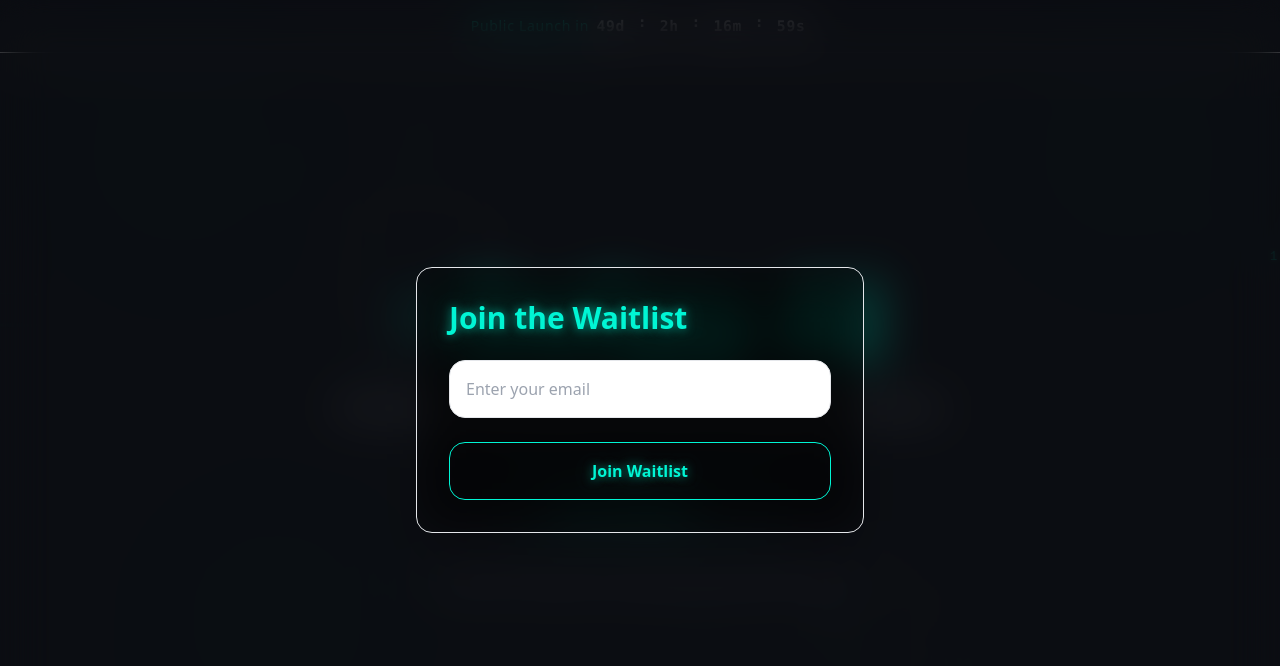
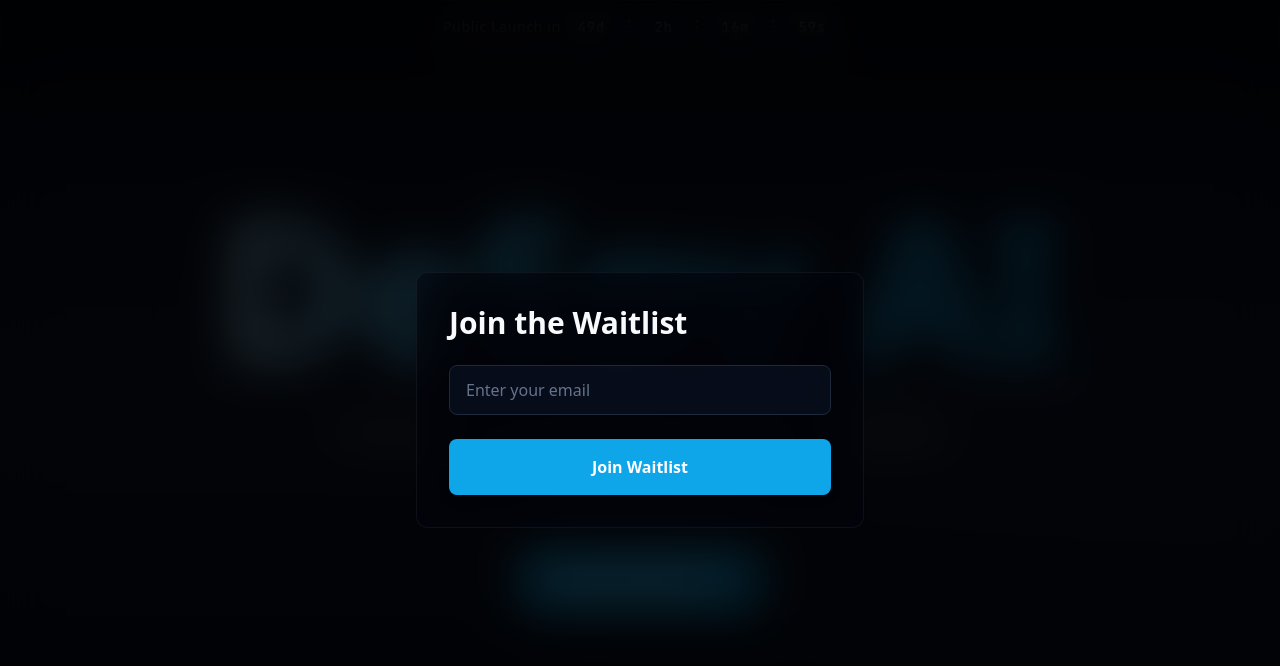
Before and after one commit to devjohxylon/despy-ai, a React (Vite) app: page /settings in a window 1280 px wide. Both pictures are taken after a click on the button "Join the Waitlist". Shown: the top 666 px of the page. Built offline with nearby package versions, Linux system fonts and the light colour scheme.

Commit message:
Update landing page with waitlist section. 2.0

```diff
--- a/index.html
+++ b/index.html
@@ -1,11 +1,15 @@
-<!doctype html>
+<!DOCTYPE html>
 <html lang="en" class="dark">
   <head>
     <meta charset="UTF-8" />
     <meta name="viewport" content="width=device-width, initial-scale=1.0" />
-    <title>DeSpy AI Dashboard</title>
+    <meta name="description" content="DeSpy AI - Enterprise-Grade Web3 Security & Liquidity Protection Platform" />
+    <link rel="preconnect" href="https://fonts.googleapis.com" />
+    <link rel="preconnect" href="https://fonts.gstatic.com" crossorigin />
+    <link href="https://fonts.googleapis.com/css2?family=Inter:wght@400;500;600;700&family=JetBrains+Mono:wght@400;500&display=swap" rel="stylesheet" />
+    <title>DeSpy AI | Web3 Security Platform</title>
   </head>
-  <body class="bg-primary text-text-primary">
+  <body class="bg-primary text-gray-50 antialiased">
     <div id="root"></div>
     <script type="module" src="/src/main.jsx"></script>
   </body>
--- a/src/App.jsx
+++ b/src/App.jsx
@@ -1,98 +1,7 @@
 import { motion, AnimatePresence } from 'framer-motion'
 import { useState, useEffect } from 'react'
-import { ChevronRight, Shield, Lock, Eye, ShieldAlert } from 'lucide-react'
+import { ChevronRight } from 'lucide-react'
 import toast, { Toaster } from 'react-hot-toast'
-
-const DigitalRain = () => {
-  useEffect(() => {
-    const chars = '01'.split('')
-    const rain = document.querySelector('.digital-rain')
-    const createRainDrop = () => {
-      const column = document.createElement('div')
-      column.className = 'rain-column'
-      column.style.left = `${Math.random() * 100}%`
-      column.textContent = chars[Math.floor(Math.random() * chars.length)]
-      rain.appendChild(column)
-      setTimeout(() => rain.removeChild(column), 3000)
-    }
-    const interval = setInterval(createRainDrop, 100)
-    return () => clearInterval(interval)
-  }, [])
-  return <div className="digital-rain" />
-}
-
-const ParticleEffect = () => {
-  return (
-    <div className="particle-container">
-      {[...Array(30)].map((_, i) => (
-        <div
-          key={i}
-          className={`particle particle-${i + 1}`}
-          style={{
-            '--x': `${Math.random() * 100}%`,
-            '--y': `${Math.random() * 100}%`,
-            '--duration': `${Math.random() * 20 + 10}s`,
-            '--delay': `${Math.random() * 5}s`,
-          }}
-        />
-      ))}
-    </div>
-  )
-}
-
-const FloatingIcons = () => {
-  return (
-    <div className="absolute inset-0 overflow-hidden pointer-events-none">
-      <motion.div
-        className="absolute top-1/4 left-1/4 opacity-10"
-        animate={{
-          y: [0, -20, 0],
-          rotate: [0, 5, -5, 0],
-          scale: [1, 1.1, 1],
-        }}
-        transition={{
-          duration: 6,
-          repeat: Infinity,
-          ease: "easeInOut"
-        }}
-      >
-        <Shield size={200} strokeWidth={0.5} />
-      </motion.div>
-      <motion.div
-        className="absolute top-2/3 right-1/4 opacity-10"
-        animate={{
-          y: [0, 20, 0],
-          rotate: [0, -5, 5, 0],
-          scale: [1, 1.1, 1],
-        }}
-        transition={{
-          duration: 7,
-          repeat: Infinity,
-          ease: "easeInOut",
-          delay: 1
-        }}
-      >
-        <Lock size={150} strokeWidth={0.5} />
-      </motion.div>
-      <motion.div
-        className="absolute top-1/3 right-1/3 opacity-10"
-        animate={{
-          y: [0, -15, 0],
-          rotate: [0, 5, -5, 0],
-          scale: [1, 1.05, 1],
-        }}
-        transition={{
-          duration: 5,
-          repeat: Infinity,
-          ease: "easeInOut",
-          delay: 2
-        }}
-      >
-        <Eye size={100} strokeWidth={0.5} />
-      </motion.div>
-    </div>
-  )
-}
 
 export default function Home() {
   const [isModalOpen, setIsModalOpen] = useState(false)
@@ -140,22 +49,17 @@ export default function Home() {
 
     setIsSubmitting(true)
     try {
-      const response = await fetch('/api/waitlist', {
-        method: 'POST',
-        headers: { 'Content-Type': 'application/json' },
-        body: JSON.stringify({ email })
-      })
-      if (!response.ok) throw new Error('Submission failed')
+      await new Promise(resolve => setTimeout(resolve, 1000))
       toast.success('Joined waitlist successfully!', {
         duration: 3000,
-        style: { background: '#1a202c', color: '#e2e8f0' }
+        style: { background: '#141B2D', color: '#F8FAFC' }
       })
       setIsModalOpen(false)
       setEmail('')
     } catch (error) {
       toast.error('Failed to join waitlist. Try again.', {
         duration: 3000,
-        style: { background: '#1a202c', color: '#e2e8f0' }
+        style: { background: '#141B2D', color: '#F8FAFC' }
       })
     } finally {
       setIsSubmitting(false)
@@ -163,43 +67,41 @@ export default function Home() {
   }
 
   return (
-    <div className="min-h-screen bg-primary text-gray-100 relative overflow-hidden font-sans perspective-1000">
+    <div className="min-h-screen bg-gradient-to-b from-gray-950 via-gray-900 to-gray-950 text-gray-50 relative overflow-hidden font-sans">
       <Toaster position="top-center" />
 
-      {/* Cybersecurity Background Effects */}
-      <div className="absolute inset-0 overflow-hidden">
-        <div className="hex-grid" />
-        <DigitalRain />
-        <div className="absolute -inset-[10px] opacity-30">
-          <div className="absolute top-0 -left-4 w-96 h-96 bg-cyan-500 rounded-full mix-blend-screen filter blur-3xl opacity-30 animate-blob"></div>
-          <div className="absolute top-0 -right-4 w-96 h-96 bg-purple-500 rounded-full mix-blend-screen filter blur-3xl opacity-30 animate-blob animation-delay-2000"></div>
-          <div className="absolute -bottom-8 left-20 w-96 h-96 bg-emerald-500 rounded-full mix-blend-screen filter blur-3xl opacity-30 animate-blob animation-delay-4000"></div>
-        </div>
-        <ParticleEffect />
-        <FloatingIcons />
+      {/* Subtle gradient overlay */}
+      <div className="absolute inset-0">
+        <div className="absolute inset-0 bg-gradient-radial from-blue-950/20 via-transparent to-transparent" />
+        <div className="absolute inset-0 bg-[radial-gradient(ellipse_at_bottom_right,_var(--tw-gradient-stops))] from-blue-900/10 via-transparent to-transparent" />
       </div>
 
       {/* Content */}
-      <div className="relative min-h-screen flex flex-col items-center justify-center px-4">
+      <div className="relative min-h-screen flex flex-col items-center justify-center px-4 py-16">
         {/* Countdown Banner */}
         <motion.div
           initial={{ y: -100, opacity: 0 }}
           animate={{ y: 0, opacity: 1 }}
           transition={{ duration: 0.8, ease: "easeOut" }}
-          className="fixed top-0 left-0 w-full bg-secondary/40 backdrop-blur-md text-center py-3 z-50 border-b border-accent/20"
+          className="fixed top-0 left-0 w-full glass-panel py-3 z-50"
         >
-          <div className="text-sm font-light tracking-wider">
-            <span className="text-accent neon-text">Public Launch in </span>
-            <motion.span
-              className="font-mono font-bold text-white inline-flex gap-1"
-              animate={{ scale: [1, 1.05, 1] }}
-              transition={{ duration: 1, repeat: Infinity, ease: "easeInOut" }}
-            >
-              <span className="bg-secondary/50 px-2 py-1 rounded">{timeLeft.days}d</span>:
-              <span className="bg-secondary/50 px-2 py-1 rounded">{timeLeft.hours}h</span>:
-              <span className="bg-secondary/50 px-2 py-1 rounded">{timeLeft.minutes}m</span>:
-              <span className="bg-secondary/50 px-2 py-1 rounded">{timeLeft.seconds}s</span>
-            </motion.span>
+          <div className="container mx-auto px-4">
+            <div className="text-sm font-light tracking-wider text-center">
+              <span className="text-gray-300">Public Launch in </span>
+              <motion.span
+                className="font-mono font-medium text-white inline-flex gap-2"
+                animate={{ scale: [1, 1.01, 1] }}
+                transition={{ duration: 2, repeat: Infinity, ease: "easeInOut" }}
+              >
+                <span className="bg-gray-900/50 px-3 py-1 rounded">{timeLeft.days}d</span>
+                <span className="text-gray-400">:</span>
+                <span className="bg-gray-900/50 px-3 py-1 rounded">{timeLeft.hours}h</span>
+                <span className="text-gray-400">:</span>
+                <span className="bg-gray-900/50 px-3 py-1 rounded">{timeLeft.minutes}m</span>
+                <span className="text-gray-400">:</span>
+                <span className="bg-gray-900/50 px-3 py-1 rounded">{timeLeft.seconds}s</span>
+              </motion.span>
+            </div>
           </div>
         </motion.div>
 
@@ -208,43 +110,49 @@ export default function Home() {
           initial={{ opacity: 0, y: 20 }}
           animate={{ opacity: 1, y: 0 }}
           transition={{ duration: 1, ease: "easeOut" }}
-          className="text-center max-w-3xl mx-auto pt-16 relative z-10"
+          className="text-center max-w-4xl mx-auto relative z-10"
         >
           <motion.div
             initial={{ opacity: 0, scale: 0.9 }}
             animate={{ opacity: 1, scale: 1 }}
-            transition={{ duration: 1, delay: 0.2 }}
-            className="relative inline-block"
+            transition={{ duration: 1 }}
+            className="relative mb-8"
           >
-            <motion.div
-              className="flex items-center justify-center gap-3 mb-6"
-              animate={{ scale: [1, 1.02, 1] }}
-              transition={{ duration: 2, repeat: Infinity, ease: "easeInOut" }}
+            <motion.h1
+              className="text-8xl sm:text-[12rem] font-bold heading-gradient leading-none"
+              animate={{
+                textShadow: [
+                  "0 0 20px rgba(56, 189, 248, 0.2)",
+                  "0 0 40px rgba(56, 189, 248, 0.3)",
+                  "0 0 20px rgba(56, 189, 248, 0.2)"
+                ]
+              }}
+              transition={{
+                duration: 4,
+                repeat: Infinity,
+                ease: "easeInOut"
+              }}
             >
-              <ShieldAlert size={48} className="text-accent" />
-              <h1 className="text-7xl sm:text-8xl font-bold bg-gradient-to-r from-accent via-cyan-400 to-emerald-400 text-transparent bg-clip-text neon-text">
-                DeSpy AI
-              </h1>
-            </motion.div>
-            <div className="absolute -inset-4 bg-gradient-to-r from-accent to-emerald-400 opacity-20 blur-xl rounded-full"></div>
+              DeSpy AI
+            </motion.h1>
           </motion.div>
 
           <motion.p
-            className="text-xl sm:text-2xl text-gray-300 mb-12 max-w-2xl mx-auto leading-relaxed"
+            className="text-xl sm:text-3xl text-gray-400 mb-16 max-w-2xl mx-auto leading-relaxed"
             initial={{ opacity: 0, y: 20 }}
             animate={{ opacity: 1, y: 0 }}
             transition={{ duration: 1, delay: 0.4 }}
           >
-            Enterprise-Grade Web3 Security & Liquidity Protection
+            Enterprise-Grade Web3 Security & Liquidity Protection Platform
           </motion.p>
 
           <motion.button
-            className="cyber-button group relative bg-transparent text-accent px-10 py-5 rounded-lg font-semibold text-lg shadow-xl hover:shadow-accent/25 transition-all duration-500"
+            className="btn-primary group relative text-lg"
             whileHover={{ scale: 1.05 }}
-            whileTap={{ scale: 0.95 }}
+            whileTap={{ scale: 0.98 }}
             onClick={() => setIsModalOpen(true)}
           >
-            <span className="relative z-10 flex items-center gap-2 neon-text">
+            <span className="relative z-10 flex items-center gap-2">
               Join the Waitlist
               <motion.span
                 animate={{ x: [0, 4, 0] }}
@@ -254,26 +162,17 @@ export default function Home() {
               </motion.span>
             </span>
           </motion.button>
-
-          <motion.p
-            className="mt-8 text-gray-400 text-sm"
-            initial={{ opacity: 0 }}
-            animate={{ opacity: 1 }}
-            transition={{ duration: 1, delay: 0.6 }}
-          >
-            Be the first to experience next-generation blockchain security
-          </motion.p>
         </motion.div>
       </div>
 
-      {/* Enhanced Waitlist Modal */}
+      {/* Waitlist Modal */}
       <AnimatePresence>
         {isModalOpen && (
           <motion.div
             initial={{ opacity: 0 }}
             animate={{ opacity: 1 }}
             exit={{ opacity: 0 }}
-            className="fixed inset-0 bg-black/60 backdrop-blur-xl flex items-center justify-center z-50 p-4"
+            className="fixed inset-0 bg-black/80 backdrop-blur-xl flex items-center justify-center z-50 p-4"
             onClick={() => setIsModalOpen(false)}
           >
             <motion.div
@@ -281,27 +180,25 @@ export default function Home() {
               animate={{ scale: 1, opacity: 1, y: 0 }}
               exit={{ scale: 0.95, opacity: 0, y: 20 }}
               transition={{ duration: 0.4 }}
-              className="bg-secondary/90 backdrop-blur-xl p-8 rounded-2xl max-w-md w-full border border-accent/20 shadow-2xl"
+              className="glass-panel p-8 max-w-md w-full"
               onClick={e => e.stopPropagation()}
             >
-              <h2 className="text-3xl font-bold mb-6 neon-text">Join the Waitlist</h2>
+              <h2 className="text-3xl font-bold mb-6 text-gray-50">Join the Waitlist</h2>
               <form onSubmit={handleSubmit} className="space-y-6">
-                <div className="relative group">
+                <div className="relative">
                   <input
-                    id="email"
                     type="email"
                     value={email}
                     onChange={handleEmailChange}
-                    className="w-full px-4 py-4 bg-primary/50 border border-accent/20 rounded-xl text-white placeholder-gray-400 focus:outline-none focus:border-accent transition-all duration-300"
+                    className="input-field"
                     placeholder="Enter your email"
                     required
                   />
-                  <div className="absolute inset-0 rounded-xl bg-gradient-to-r from-accent to-emerald-400 opacity-0 group-hover:opacity-20 blur transition-opacity duration-300"></div>
                   {emailError && (
                     <motion.p
                       initial={{ opacity: 0, y: -10 }}
                       animate={{ opacity: 1, y: 0 }}
-                      className="text-red-400 text-sm mt-2"
+                      className="text-danger text-sm mt-2"
                     >
                       {emailError}
                     </motion.p>
@@ -310,13 +207,11 @@ export default function Home() {
                 <motion.button
                   type="submit"
                   disabled={isSubmitting}
-                  className="cyber-button group relative w-full bg-transparent border-accent text-accent px-6 py-4 rounded-xl font-semibold transition-all duration-300 disabled:opacity-50"
-                  whileHover={{ scale: 1.02 }}
-                  whileTap={{ scale: 0.98 }}
+                  className="btn-primary w-full"
+                  whileHover={{ scale: 1.01 }}
+                  whileTap={{ scale: 0.99 }}
                 >
-                  <span className="relative z-10 neon-text">
-                    {isSubmitting ? 'Joining...' : 'Join Waitlist'}
-                  </span>
+                  {isSubmitting ? 'Joining...' : 'Join Waitlist'}
                 </motion.button>
               </form>
             </motion.div>
--- a/src/index.css
+++ b/src/index.css
@@ -1,246 +1,107 @@
 /* src/index.css */
+@import url('https://fonts.googleapis.com/css2?family=Inter:wght@400;500;600;700&family=JetBrains+Mono:wght@400;500&display=swap');
+
 @tailwind base;
 @tailwind components;
 @tailwind utilities;
 
 @layer base {
   :root {
-    --primary: #080b14;
-    --secondary: #0f172a;
-    --accent: #00f5d4;
-    --text-primary: #e2e8f0;
-    --text-secondary: #94a3b8;
-    --neon-glow: 0 0 10px rgba(0, 245, 212, 0.5),
-                 0 0 20px rgba(0, 245, 212, 0.3),
-                 0 0 30px rgba(0, 245, 212, 0.1);
+    --primary: #030712;
+    --primary-light: #111827;
+    --secondary: #0F172A;
+    --secondary-light: #1E293B;
+    --accent: #F8FAFC;
+    --accent-hover: #E2E8F0;
+    --accent-muted: rgba(248, 250, 252, 0.1);
+    --success: #10B981;
+    --warning: #F59E0B;
+    --danger: #EF4444;
+  }
+
+  body {
+    @apply bg-gray-950 text-gray-50 font-sans antialiased;
+    text-rendering: optimizeLegibility;
+  }
+
+  ::selection {
+    @apply bg-sky-500/30 text-white;
   }
 }
 
-@layer utilities {
-  .animation-delay-2000 {
-    animation-delay: 2s;
-  }
-  .animation-delay-4000 {
-    animation-delay: 4s;
+@layer components {
+  .glass-panel {
+    @apply bg-gray-950/40 backdrop-blur-xl border border-white/5 rounded-xl shadow-xl;
   }
 
-  .perspective-1000 {
-    perspective: 1000px;
+  .input-field {
+    @apply w-full px-4 py-3 bg-gray-900/50 border border-gray-800 rounded-lg
+           text-gray-100 placeholder-gray-500
+           focus:outline-none focus:border-sky-500/50 focus:ring-1 focus:ring-sky-500/50
+           backdrop-blur-lg
+           transition-all duration-200;
+  }
+
+  .btn-primary {
+    @apply px-8 py-4 bg-sky-500 hover:bg-sky-400 text-white font-semibold rounded-lg
+           backdrop-blur-sm
+           transform transition-all duration-300 ease-out
+           hover:shadow-[0_0_30px_rgba(56,189,248,0.3)] active:scale-[0.98]
+           disabled:opacity-50 disabled:cursor-not-allowed;
   }
 }
 
-/* Hexagon Grid Background */
-.hex-grid {
-  position: absolute;
-  width: 100%;
-  height: 100%;
-  background-image:
-    linear-gradient(60deg, var(--secondary) 1px, transparent 1px),
-    linear-gradient(-60deg, var(--secondary) 1px, transparent 1px),
-    linear-gradient(120deg, var(--secondary) 1px, transparent 1px);
-  background-size: 40px 70px;
-  opacity: 0.15;
+/* Typography */
+.heading-gradient {
+  background: linear-gradient(
+    to right,
+    rgba(248, 250, 252, 0.9) 0%,
+    rgba(56, 189, 248, 1) 20%,
+    rgba(14, 165, 233, 0.9) 40%,
+    rgba(2, 132, 199, 0.8) 60%,
+    rgba(56, 189, 248, 1) 80%,
+    rgba(248, 250, 252, 0.9) 100%
+  );
+  background-size: 200% auto;
+  animation: gradient-shift 8s linear infinite;
+  -webkit-background-clip: text;
+  -webkit-text-fill-color: transparent;
+  filter: drop-shadow(0 0 30px rgba(56, 189, 248, 0.2));
 }
 
-/* Digital Rain Effect */
-.digital-rain {
-  position: fixed;
-  top: 0;
-  left: 0;
-  width: 100%;
-  height: 100%;
-  pointer-events: none;
-}
-
-.rain-column {
-  position: absolute;
-  top: -20px;
-  font-family: monospace;
-  color: var(--accent);
-  font-size: 12px;
-  line-height: 1;
-  opacity: 0;
-  transform: translateY(0);
-  animation: rain-fall 3s infinite linear;
-  text-shadow: 0 0 5px var(--accent);
-}
-
-@keyframes rain-fall {
+@keyframes gradient-shift {
   0% {
-    transform: translateY(0);
-    opacity: 0;
+    background-position: 0% 50%;
+    filter: hue-rotate(0deg) brightness(1);
   }
-  10% {
-    opacity: 0.5;
-  }
-  90% {
-    opacity: 0.5;
+  50% {
+    background-position: 100% 50%;
+    filter: hue-rotate(10deg) brightness(1.1);
   }
   100% {
-    transform: translateY(100vh);
-    opacity: 0;
+    background-position: 0% 50%;
+    filter: hue-rotate(0deg) brightness(1);
   }
 }
 
-/* Network Particles */
-.particle {
-  position: absolute;
-  width: 2px;
-  height: 2px;
-  background: var(--accent);
-  border-radius: 50%;
-  filter: blur(1px);
-  animation: float var(--duration) infinite linear;
-  top: var(--y);
-  left: var(--x);
-  animation-delay: var(--delay);
+/* Background Gradients */
+.bg-gradient-radial {
+  background: radial-gradient(circle at center, var(--tw-gradient-from) 0%, var(--tw-gradient-via) 50%, var(--tw-gradient-to) 100%);
 }
 
-.particle::after {
-  content: '';
-  position: absolute;
-  width: 100px;
-  height: 1px;
-  background: linear-gradient(90deg, var(--accent), transparent);
-  transform: translateX(-100%);
-  opacity: 0.2;
+/* Scrollbar Styling */
+::-webkit-scrollbar {
+  @apply w-2;
 }
 
-@keyframes float {
-  0% {
-    transform: translate(0, 0) scale(0);
-    opacity: 0;
-  }
-  10% {
-    transform: translate(10px, -10px) scale(1);
-    opacity: 0.8;
-  }
-  50% {
-    transform: translate(50px, -50px) scale(0.5);
-    opacity: 0.4;
-  }
-  90% {
-    transform: translate(100px, -100px) scale(1);
-    opacity: 0.8;
-  }
-  100% {
-    transform: translate(150px, -150px) scale(0);
-    opacity: 0;
-  }
+::-webkit-scrollbar-track {
+  @apply bg-gray-950;
 }
 
-/* Enhanced Blob Animation */
-@keyframes blob {
-  0% {
-    transform: translate(0px, 0px) scale(1) rotate(0deg);
-    border-radius: 40% 60% 70% 30% / 40% 50% 60% 50%;
-  }
-  33% {
-    transform: translate(30px, -50px) scale(1.2) rotate(120deg);
-    border-radius: 70% 30% 50% 50% / 30% 30% 70% 70%;
-  }
-  66% {
-    transform: translate(-20px, 20px) scale(0.8) rotate(240deg);
-    border-radius: 30% 60% 70% 40% / 50% 60% 30% 60%;
-  }
-  100% {
-    transform: translate(0px, 0px) scale(1) rotate(360deg);
-    border-radius: 40% 60% 70% 30% / 40% 50% 60% 50%;
-  }
+::-webkit-scrollbar-thumb {
+  @apply bg-gray-800 rounded-full;
 }
 
-.animate-blob {
-  animation: blob 20s infinite cubic-bezier(0.4, 0, 0.2, 1);
-  filter: blur(40px);
-  background: radial-gradient(circle at center,
-    rgba(0, 245, 212, 0.3),
-    rgba(0, 245, 212, 0.1),
-    transparent 70%);
-  mix-blend-mode: screen;
+::-webkit-scrollbar-thumb:hover {
+  @apply bg-gray-700;
 }
-
-/* Neon Text Effect */
-.neon-text {
-  color: var(--accent);
-  text-shadow: var(--neon-glow);
-}
-
-/* Cyber Button Effect */
-.cyber-button {
-  position: relative;
-  overflow: hidden;
-  transition: all 0.3s ease;
-  border: 1px solid var(--accent);
-}
-
-.cyber-button::before {
-  content: '';
-  position: absolute;
-  top: -2px;
-  left: -2px;
-  width: calc(100% + 4px);
-  height: calc(100% + 4px);
-  background: linear-gradient(45deg,
-    transparent,
-    rgba(0, 245, 212, 0.3),
-    transparent);
-  transform: translateX(-100%);
-  transition: transform 0.3s ease;
-}
-
-.cyber-button:hover::before {
-  transform: translateX(100%);
-}
-
-/* Enhanced Hover Effects */
-@keyframes gradient-shift {
-  0% {
-    background-position: 0% 50%;
-  }
-  50% {
-    background-position: 100% 50%;
-  }
-  100% {
-    background-position: 0% 50%;
-  }
-}
-
-.gradient-animate {
-  background-size: 200% auto;
-  animation: gradient-shift 8s infinite linear;
-}
-
-/* Base Styles */
-body {
-  margin: 0;
-  font-family: 'Inter', -apple-system, BlinkMacSystemFont, 'Segoe UI', Roboto, sans-serif;
-  -webkit-font-smoothing: antialiased;
-  -moz-osx-font-smoothing: grayscale;
-  background: var(--primary);
-  color: var(--text-primary);
-  overflow-x: hidden;
-}
-
-/* Smooth Scrolling */
-html {
-  scroll-behavior: smooth;
-}
-
-.text-accent { color: var(--accent); }
-.text-danger { color: var(--danger); }
-.bg-primary { background-color: var(--primary); }
-.bg-primary { background-color: rgba(26, 32, 44, 0.9); }
-.bg-secondary { background-color: var(--secondary); }
-.text-text-secondary { color: var(--text-secondary); }
-
-.rounded-xl { border-radius: 1rem; }
-.shadow-lg { box-shadow: 0 10px 15px -3px rgba(0, 0, 0, 0.1), 0 4px 6px -2px rgba(0, 0, 0, 0.05); }
-
-.animate-pulse {
-  animation: pulse 2s cubic-bezier(0.4, 0, 0.6, 1) infinite;
-}
-
-@keyframes pulse {
-  0%, 100% { opacity: 1; }
-  50% { opacity: 0.6; }
-}
```
Also changed, not shown: tailwind.config.js (+42 -2 lines).
